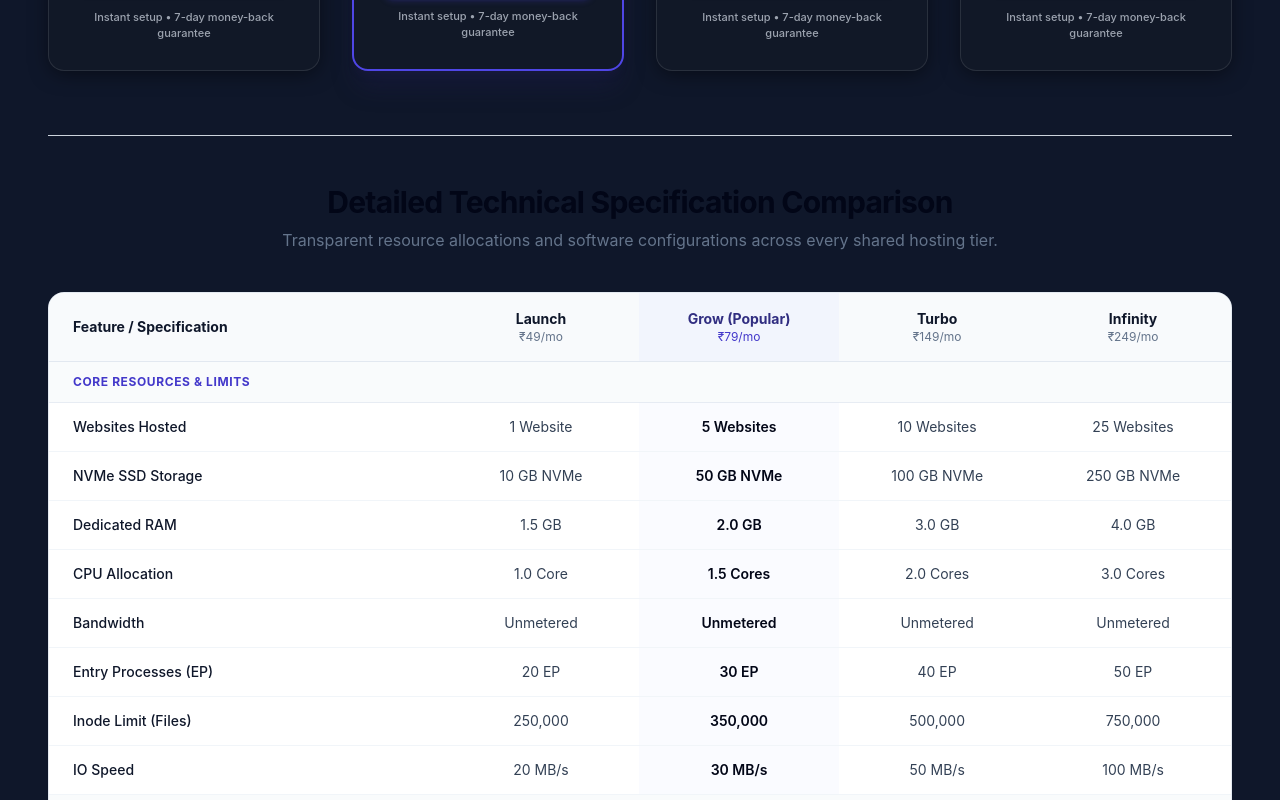
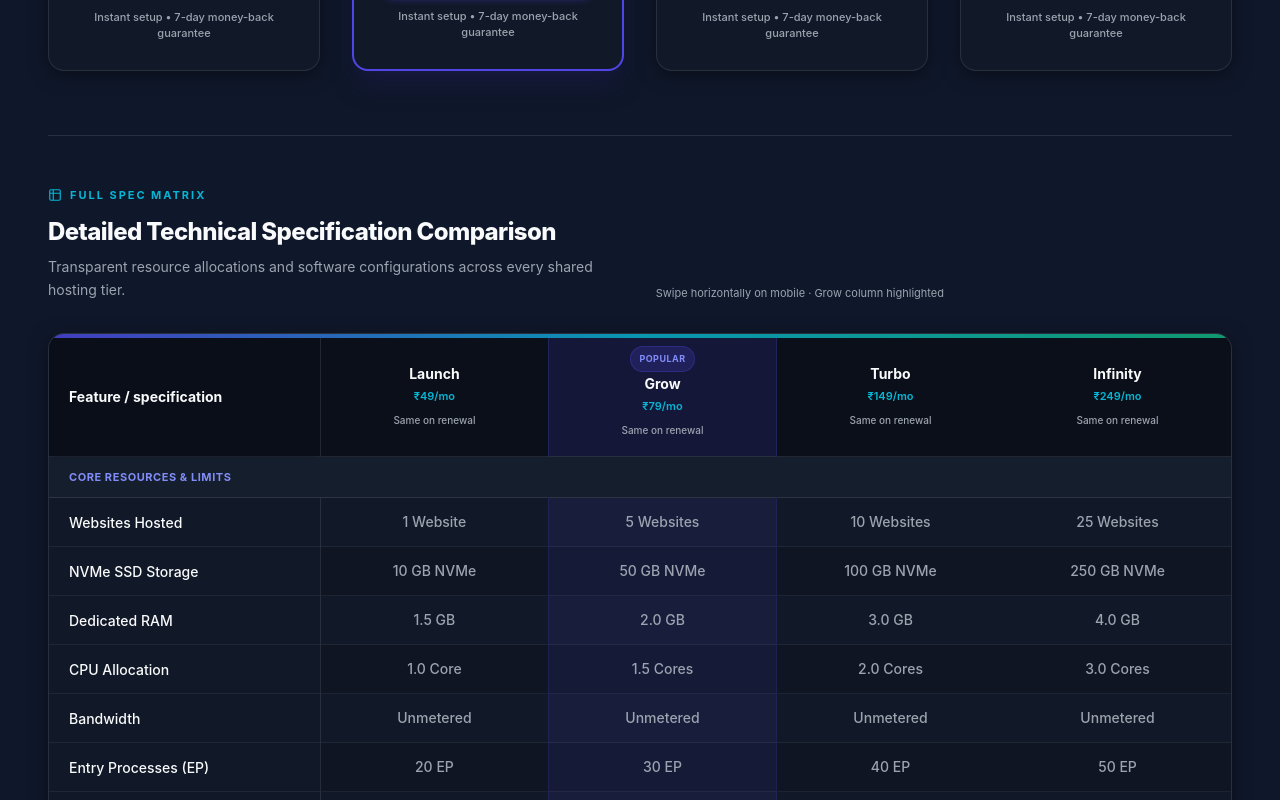
Before and after one commit to Komalgiri/shrotihost-redesign, a Next.js app: page /shared-hosting in a window 1280 px wide. Shown: the part 2020-2820 px from the top of the page. Built offline with nearby package versions, Linux system fonts and the light colour scheme.

Commit message:
Polish shared hosting spec comparison table for both themes.
Use design tokens, sticky feature column, and Grow column highlighting instead of light-only slate styling.

Co-authored-by: Cursor <cursoragent@cursor.com>

```diff
--- a/src/components/hosting/SharedHostingPricingSection.tsx
+++ b/src/components/hosting/SharedHostingPricingSection.tsx
@@ -1,10 +1,37 @@
 "use client";
 
 import React, { useState } from "react";
-import { Check, ShieldCheck, Zap, Info, ChevronDown } from "lucide-react";
+import { Check, Info, Table2 } from "lucide-react";
 import { SHARED_HOSTING_PLANS } from "@/data/hosting-plans";
 import { SHARED_HOSTING_SPECS } from "@/data/hosting-features";
 import { PricingCard } from "@/components/ui/PricingCard";
+
+const PLAN_COLUMNS = [
+  { key: "launch" as const, label: "Launch", price: "₹49/mo", featured: false },
+  { key: "grow" as const, label: "Grow", price: "₹79/mo", featured: true },
+  { key: "turbo" as const, label: "Turbo", price: "₹149/mo", featured: false },
+  { key: "infinity" as const, label: "Infinity", price: "₹249/mo", featured: false },
+];
+
+function SpecCellValue({ value }: { value: string }) {
+  const normalized = value.toLowerCase();
+  const isAffirmative =
+    normalized === "yes" ||
+    normalized.startsWith("yes ") ||
+    normalized === "included" ||
+    normalized.startsWith("included");
+
+  if (isAffirmative) {
+    return (
+      <span className="inline-flex items-center justify-center gap-1.5 text-[#10B981] font-semibold">
+        <Check className="w-3.5 h-3.5 shrink-0" aria-hidden />
+        <span className="text-[#F9FAFB] font-medium">{value}</span>
+      </span>
+    );
+  }
+
+  return <span className="text-[#9CA3AF] font-medium">{value}</span>;
+}
 
 export const SharedHostingPricingSection: React.FC = () => {
   const [billingCycle, setBillingCycle] = useState<"monthly" | "semiAnnual" | "annual">("monthly");
@@ -65,73 +92,106 @@ export const SharedHostingPricingSection: React.FC = () => {
         ))}
       </div>
 
-      {/* SIDE-BY-SIDE TECHNICAL SPECIFICATION COMPARISON TABLE */}
-      <div className="pt-12 border-t border-slate-200/90">
-        <div className="text-center max-w-3xl mx-auto mb-10">
-          <h3 className="text-2xl sm:text-3xl font-bold text-slate-950 tracking-tight">
+      {/* Technical specification matrix — theme tokens (dark + html.light overrides) */}
+      <div className="pt-12 border-t border-white/10">
+        <div className="flex flex-col sm:flex-row sm:items-end sm:justify-between gap-4 mb-8 max-w-4xl">
+          <div className="space-y-2">
+            <div className="inline-flex items-center gap-2 text-[11px] font-bold uppercase tracking-[0.18em] text-[#06B6D4]">
+              <Table2 className="w-3.5 h-3.5" />
+              <span>Full spec matrix</span>
+            </div>
+            <h3 className="text-xl sm:text-2xl font-extrabold text-[#F9FAFB] tracking-tight">
               Detailed Technical Specification Comparison
             </h3>
-          <p className="mt-2 text-sm sm:text-base text-slate-500">
+            <p className="text-sm text-[#9CA3AF] leading-relaxed max-w-2xl">
               Transparent resource allocations and software configurations across every shared hosting tier.
             </p>
           </div>
+          <p className="text-[11px] text-[#9CA3AF] sm:text-right shrink-0">
+            Swipe horizontally on mobile · Grow column highlighted
+          </p>
+        </div>
 
-        {/* Responsive Table Wrapper with Horizontal Scroll */}
-        <div className="overflow-x-auto rounded-2xl border border-slate-200/90 bg-white shadow-sm">
-          <table className="w-full text-left border-collapse min-w-[700px]">
-            {/* Table Header */}
+        <div className="rounded-2xl border border-white/10 bg-[#111827] shadow-card overflow-hidden">
+          <div className="h-1 w-full bg-gradient-to-r from-[#4F46E5] via-[#06B6D4] to-[#10B981] opacity-80" />
+          <div className="overflow-x-auto">
+            <table className="w-full min-w-[768px] border-collapse text-xs sm:text-sm">
               <thead>
-              <tr className="border-b border-slate-200 bg-slate-50 text-slate-900 text-xs sm:text-sm">
-                <th className="py-4 px-6 font-bold w-1/3">Feature / Specification</th>
-                <th className="py-4 px-4 font-bold text-center">
-                  Launch
-                  <span className="block text-xs font-normal text-slate-500">₹49/mo</span>
+                <tr className="border-b border-white/10 bg-[#0B0F19]/90 text-left">
+                  <th
+                    scope="col"
+                    className="sticky left-0 z-20 min-w-[200px] sm:min-w-[240px] py-4 pl-5 pr-4 font-bold text-[#F9FAFB] bg-[#0B0F19]/95 backdrop-blur-sm border-r border-white/10"
+                  >
+                    Feature / specification
                   </th>
-                <th className="py-4 px-4 font-bold text-center bg-indigo-50/50 text-indigo-900">
-                  Grow (Popular)
-                  <span className="block text-xs font-normal text-indigo-700">₹79/mo</span>
+                  {PLAN_COLUMNS.map((plan) => (
+                    <th
+                      key={plan.key}
+                      scope="col"
+                      className={`py-4 px-3 sm:px-4 text-center font-bold text-[#F9FAFB] ${
+                        plan.featured
+                          ? "bg-[#4F46E5]/15 border-x border-[#4F46E5]/25 relative"
+                          : ""
+                      }`}
+                    >
+                      {plan.featured && (
+                        <span className="absolute top-2 left-1/2 -translate-x-1/2 text-[9px] font-bold uppercase tracking-wider text-[#818CF8] px-2 py-0.5 rounded-full bg-[#4F46E5]/20 border border-[#4F46E5]/30">
+                          Popular
+                        </span>
+                      )}
+                      <span className={plan.featured ? "block mt-5" : "block"}>{plan.label}</span>
+                      <span className="block text-[11px] font-semibold text-[#06B6D4] mt-0.5">
+                        {plan.price}
+                      </span>
+                      <span className="block text-[10px] font-medium text-[#9CA3AF] mt-1">
+                        Same on renewal
+                      </span>
                     </th>
-                <th className="py-4 px-4 font-bold text-center">
-                  Turbo
-                  <span className="block text-xs font-normal text-slate-500">₹149/mo</span>
-                </th>
-                <th className="py-4 px-4 font-bold text-center">
-                  Infinity
-                  <span className="block text-xs font-normal text-slate-500">₹249/mo</span>
-                </th>
+                  ))}
                 </tr>
               </thead>
-
-            {/* Table Body Categories */}
               <tbody>
                 {SHARED_HOSTING_SPECS.map((category, cIdx) => (
                   <React.Fragment key={cIdx}>
-                  <tr className="bg-slate-50/80 border-y border-slate-200/80">
+                    <tr className="border-y border-white/10 bg-[#1F2937]/35">
                       <td
                         colSpan={5}
-                      className="py-3 px-6 text-xs font-bold uppercase tracking-wider text-indigo-700"
+                        className="py-2.5 pl-5 pr-4 text-[11px] font-bold uppercase tracking-wider text-[#818CF8]"
                       >
                         {category.title}
                       </td>
                     </tr>
-
                     {category.rows.map((row, rIdx) => (
                       <tr
                         key={rIdx}
-                      className="border-b border-slate-100 hover:bg-slate-50/60 transition-colors text-xs sm:text-sm text-slate-700"
+                        className={`border-b border-white/[0.06] transition-colors hover:bg-[#1F2937]/25 ${
+                          rIdx % 2 === 1 ? "bg-[#0B0F19]/25" : ""
+                        }`}
                       >
-                      <td className="py-3.5 px-6 font-medium text-slate-900 flex items-center gap-1.5">
-                        <span>{row.name}</span>
+                        <th
+                          scope="row"
+                          className="sticky left-0 z-10 py-3.5 pl-5 pr-4 font-medium text-left text-[#F9FAFB] bg-[#111827] border-r border-white/10"
+                        >
+                          <div className="flex items-start gap-2">
+                            <span className="leading-snug">{row.name}</span>
                             {row.tooltip && (
-                          <Info className="w-3.5 h-3.5 text-slate-400 shrink-0" />
+                              <Info
+                                className="w-3.5 h-3.5 text-[#9CA3AF] shrink-0 mt-0.5"
+                                aria-label="More information available"
+                              />
                             )}
+                          </div>
+                        </th>
+                        {PLAN_COLUMNS.map((plan) => (
+                          <td
+                            key={plan.key}
+                            className={`py-3.5 px-3 sm:px-4 text-center align-middle ${
+                              plan.featured ? "bg-[#4F46E5]/10 border-x border-[#4F46E5]/15" : ""
+                            }`}
+                          >
+                            <SpecCellValue value={row[plan.key]} />
                           </td>
-                      <td className="py-3.5 px-4 text-center">{row.launch}</td>
-                      <td className="py-3.5 px-4 text-center bg-indigo-50/30 font-semibold text-slate-950">
-                        {row.grow}
-                      </td>
-                      <td className="py-3.5 px-4 text-center">{row.turbo}</td>
-                      <td className="py-3.5 px-4 text-center">{row.infinity}</td>
+                        ))}
                       </tr>
                     ))}
                   </React.Fragment>
@@ -141,5 +201,6 @@ export const SharedHostingPricingSection: React.FC = () => {
           </div>
         </div>
       </div>
+    </div>
   );
 };
```
Lines whose indentation alone changed are shown as unchanged.
